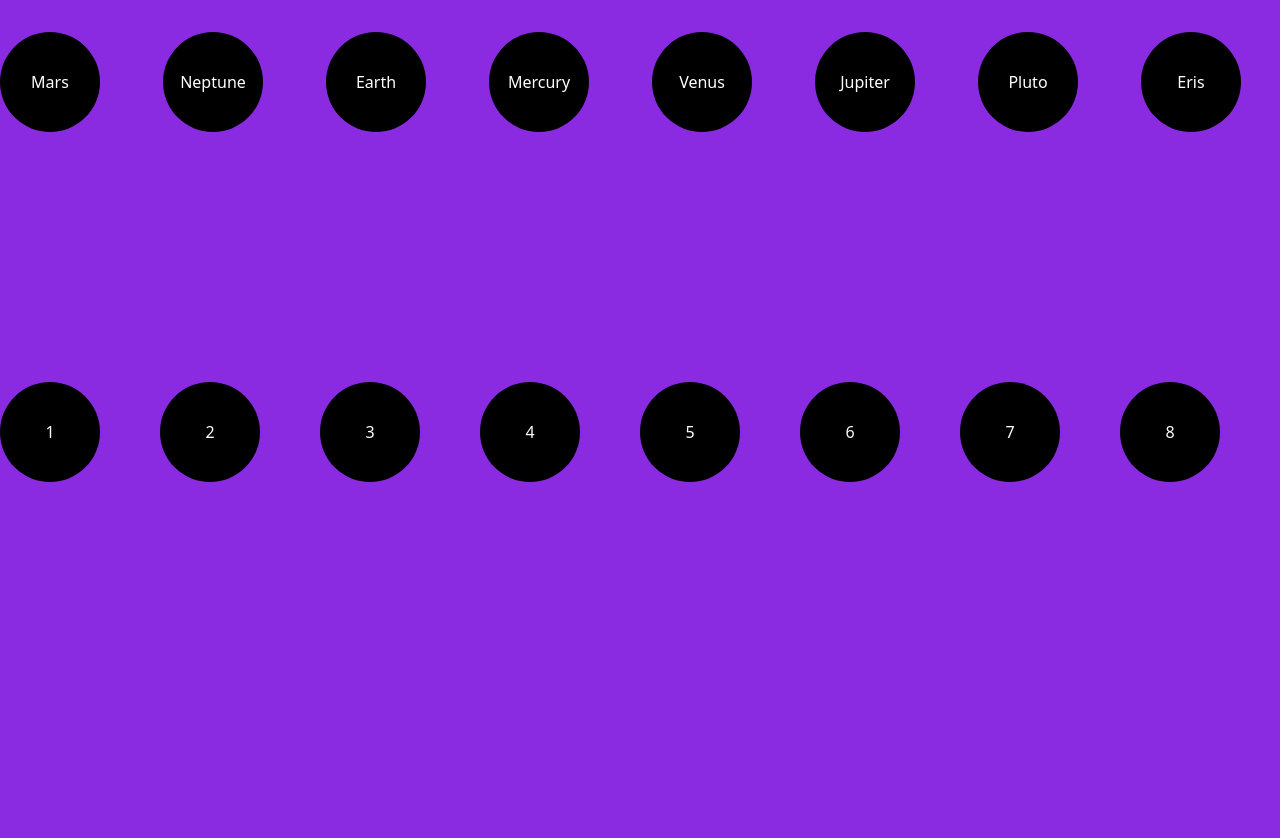
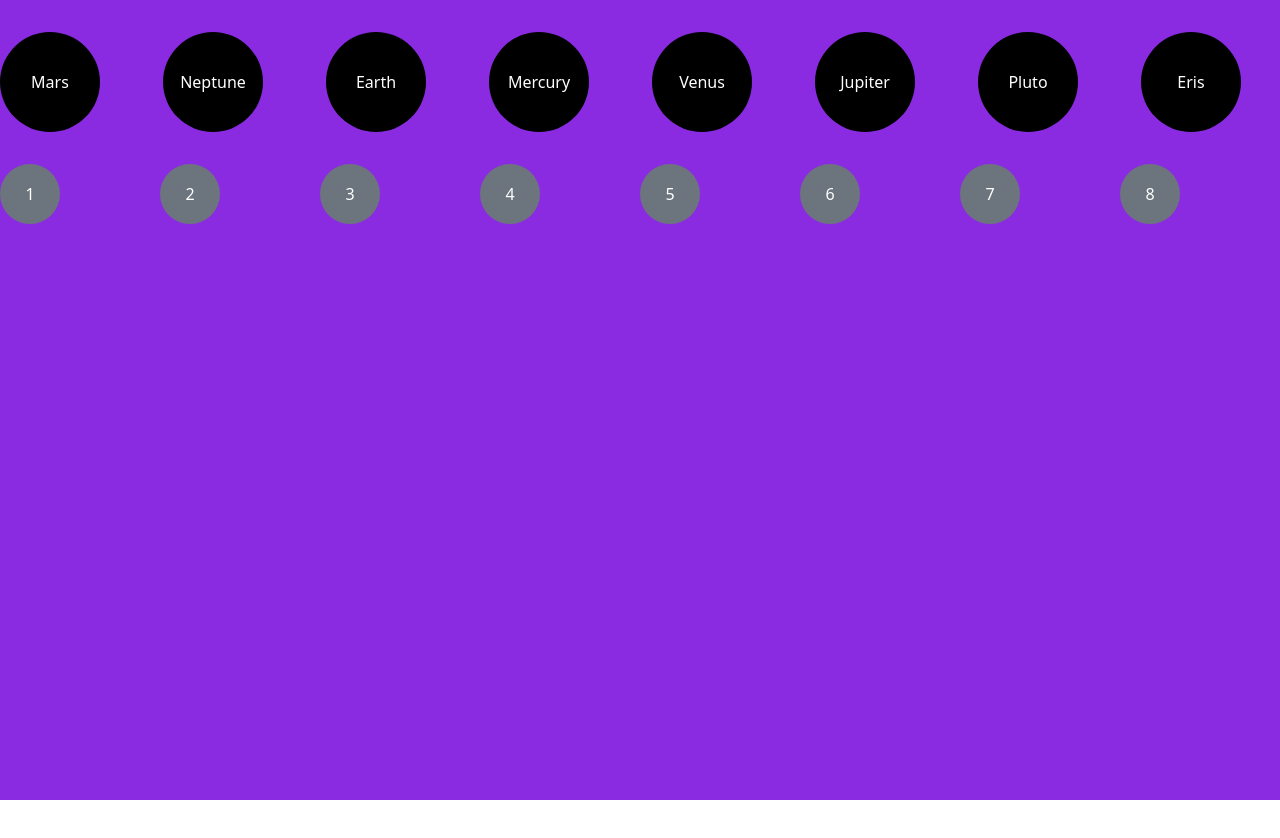
Before and after one commit to tatkrok/angular, an Angular app: page / in a window 1280 px wide. Shown: the top 838 px of the page. After the commit the page ends 800 px from the top, so only its background shows below. Built offline with nearby package versions, Linux system fonts and the light colour scheme.

Commit message:
refactor

```diff
--- a/src/app/app.component.html
+++ b/src/app/app.component.html
@@ -1,2 +1 @@
 <app-space></app-space>
-<app-meteorite2></app-meteorite2>
--- a/src/app/app.module.ts
+++ b/src/app/app.module.ts
@@ -14,7 +14,6 @@ import { BoxListComponent } from './box-list/box-list.component';
 import { PlanetComponent } from './planet/planet.component';
 import { SpaceComponent } from './space/space.component';
 import { MeteoriteComponent } from './meteorite/meteorite.component';
-import { Meteorite2Component } from './meteorite2/meteorite2.component';
 
 @NgModule({
   declarations: [
@@ -27,7 +26,6 @@ import { Meteorite2Component } from './meteorite2/meteorite2.component';
     PlanetComponent,
     SpaceComponent,
     MeteoriteComponent,
-    Meteorite2Component,
   ],
   imports: [BrowserModule, AppRoutingModule],
   providers: [provideClientHydration()],
--- a/src/app/meteorite/meteorite.component.css
+++ b/src/app/meteorite/meteorite.component.css
@@ -1,4 +1,4 @@
 .meteorite {
-  width: 100px;
-  height: 100px;
+  width: 60px;
+  height: 60px;
 }
--- a/src/app/meteorite/meteorite.component.html
+++ b/src/app/meteorite/meteorite.component.html
@@ -1,5 +1,5 @@
 <div
-  class="meteorite d-flex justify-content-center align-items-center rounded-circle bg-black text-white"
+  class="meteorite d-flex justify-content-center align-items-center rounded-circle bg-secondary text-white"
   (click)="meteoriteClick(meteorite)"
 >
   {{ meteorite }}
--- a/src/app/meteorite2/meteorite2.component.css
+++ /dev/null
@@ -1,10 +0,0 @@
-.meteorite-container {
-  background-color: blueviolet;
-  width: 100vw;
-  height: 100vh;
-  margin-top: -450px;
-}
-.meteorite {
-  width: 100px;
-  height: 100px;
-}
--- a/src/app/meteorite2/meteorite2.component.html
+++ /dev/null
@@ -1,31 +0,0 @@
-<div class="meteorite-container">
-  <div class="row">
-    <div class="col-12 p-3"></div>
-    <div class="row">
-      <div class="col">
-        <app-meteorite [meteorite]="'1'"></app-meteorite>
-      </div>
-      <div class="col">
-        <app-meteorite [meteorite]="'2'"></app-meteorite>
-      </div>
-      <div class="col">
-        <app-meteorite [meteorite]="'3'"></app-meteorite>
-      </div>
-      <div class="col">
-        <app-meteorite [meteorite]="'4'"></app-meteorite>
-      </div>
-      <div class="col">
-        <app-meteorite [meteorite]="'5'"></app-meteorite>
-      </div>
-      <div class="col">
-        <app-meteorite [meteorite]="'6'"></app-meteorite>
-      </div>
-      <div class="col">
-        <app-meteorite [meteorite]="'7'"></app-meteorite>
-      </div>
-      <div class="col">
-        <app-meteorite [meteorite]="'8'"></app-meteorite>
-      </div>
-    </div>
-  </div>
-</div>
--- a/src/app/meteorite2/meteorite2.component.ts
+++ /dev/null
@@ -1,17 +0,0 @@
-import { Component } from '@angular/core';
-
-@Component({
-  selector: 'app-meteorite2',
-  templateUrl: './meteorite2.component.html',
-  styleUrl: './meteorite2.component.css',
-})
-export class Meteorite2Component {
-  meteorite1: number = 1;
-  meteorite2: number = 2;
-  meteorite3: number = 3;
-  meteorite4: number = 4;
-  meteorite5: number = 5;
-  meteorite6: number = 6;
-  meteorite7: number = 7;
-  meteorite8: number = 0;
-}
--- a/src/app/space/space.component.html
+++ b/src/app/space/space.component.html
@@ -28,4 +28,34 @@
       <app-planet [planetName]="'Eris'"></app-planet>
     </div>
   </div>
+
+  <div class="row">
+    <div class="col-12 p-3"></div>
+    <div class="row">
+      <div class="col">
+        <app-meteorite [meteorite]="'1'"></app-meteorite>
+      </div>
+      <div class="col">
+        <app-meteorite [meteorite]="'2'"></app-meteorite>
+      </div>
+      <div class="col">
+        <app-meteorite [meteorite]="'3'"></app-meteorite>
+      </div>
+      <div class="col">
+        <app-meteorite [meteorite]="'4'"></app-meteorite>
+      </div>
+      <div class="col">
+        <app-meteorite [meteorite]="'5'"></app-meteorite>
+      </div>
+      <div class="col">
+        <app-meteorite [meteorite]="'6'"></app-meteorite>
+      </div>
+      <div class="col">
+        <app-meteorite [meteorite]="'7'"></app-meteorite>
+      </div>
+      <div class="col">
+        <app-meteorite [meteorite]="'8'"></app-meteorite>
+      </div>
+    </div>
+  </div>
 </div>
--- a/src/app/space/space.component.ts
+++ b/src/app/space/space.component.ts
@@ -14,4 +14,13 @@ export class SpaceComponent {
   planetJupiter: string = 'Jupiter';
   planetPluto: string = 'Pluto';
   planetEris: string = 'Eris';
+
+  meteorite1: number = 1;
+  meteorite2: number = 2;
+  meteorite3: number = 3;
+  meteorite4: number = 4;
+  meteorite5: number = 5;
+  meteorite6: number = 6;
+  meteorite7: number = 7;
+  meteorite8: number = 0;
 }
```
Also changed, not shown: 1 other file (tests, documents, lock files or other folders).
